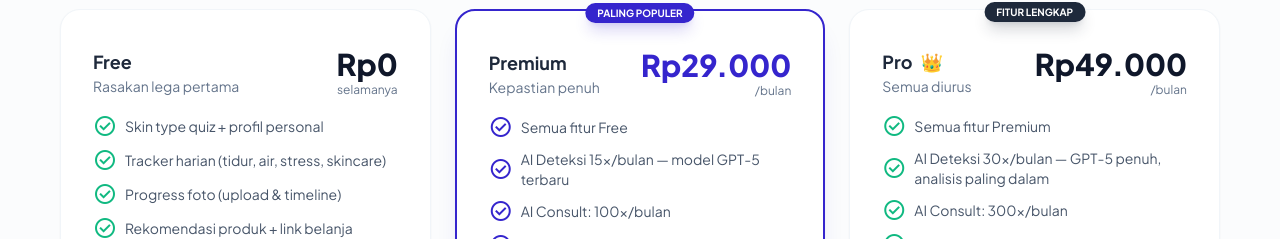
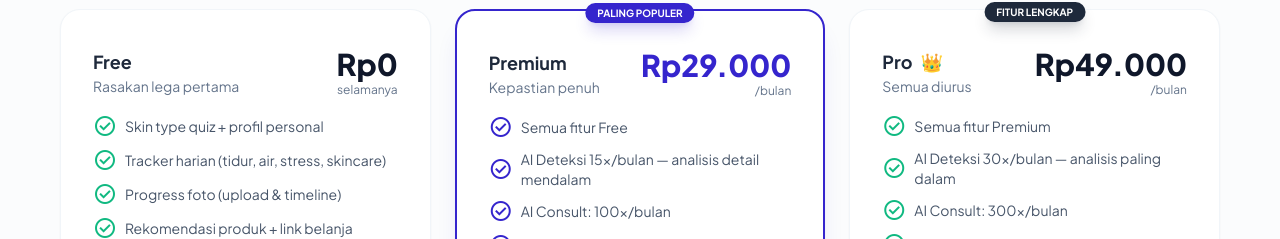
Before and after one commit to wisnuwrdh/narehat, a Next.js app: page / in a window 1280 px wide. Shown: the part 4074-4313 px from the top of the page. Built offline with nearby package versions, Linux system fonts and the light colour scheme; no server answers.

Commit message:
chore: hapus jargon nama model dari copy marketing (FAQ, pricing, subscription)

```diff
--- a/app/(app)/subscription/page.tsx
+++ b/app/(app)/subscription/page.tsx
@@ -33,7 +33,7 @@ const plans = [
     period: { monthly: "/bulan", yearly: "/tahun" },
     features: [
       "Semua fitur Free",
-      "AI Deteksi 15x/bulan — model GPT-5 terbaru",
+      "AI Deteksi 15x/bulan — analisis detail mendalam",
       "AI Consult: 100x/bulan",
       "Purging Checker: 10x/bulan",
       "Deep insight & grafik korelasi",
@@ -51,7 +51,7 @@ const plans = [
     period: { monthly: "/bulan", yearly: "/tahun" },
     features: [
       "Semua fitur Premium",
-      "AI Deteksi 30x/bulan — GPT-5 penuh, analisis paling dalam",
+      "AI Deteksi 30x/bulan — analisis paling dalam",
       "AI Consult: 300x/bulan",
       "Purging Checker: 30x/bulan",
       "Personalized routine builder",
--- a/app/privacy/page.tsx
+++ b/app/privacy/page.tsx
@@ -75,7 +75,7 @@ export default function PrivacyPage() {
                   <tbody>
                     <tr className="border-b border-slate-100">
                       <td className="py-2 pr-4">SumoPod (platform AI)</td>
-                      <td className="py-2 pr-4">Foto kulit & teks untuk analisis AI, dijalankan dengan model OpenAI (GPT-5, GPT-5-mini, GPT-5-nano) &amp; DeepSeek</td>
+                      <td className="py-2 pr-4">Foto kulit & teks untuk analisis AI, diproses dengan model AI pihak ketiga (OpenAI &amp; DeepSeek)</td>
                       <td className="py-2">Indonesia</td>
                     </tr>
                     <tr className="border-b border-slate-100">
--- a/components/landing/FAQSection.tsx
+++ b/components/landing/FAQSection.tsx
@@ -38,7 +38,7 @@ export default function FAQSection() {
           {[
             {
               q: "Apa bedanya Premium vs Pro?",
-              a: "Premium (Rp29rb/bln) buat kamu yang mau kepastian: AI Deteksi 15x/bulan dengan model GPT-5 terbaru, AI Consult 100x/bulan, dan Purging Checker 10x/bulan. Pro (Rp49rb/bln) buat kamu yang mau AI urus semuanya: AI Deteksi 30x/bulan dengan GPT-5 penuh, AI Consult 300x/bulan, Purging Checker 30x/bulan, analisis rutinitas skincare, dan laporan mingguan export PDF.",
+              a: "Premium (Rp29rb/bln) buat kamu yang mau kepastian: AI Deteksi 15x/bulan dengan analisis detail, AI Consult 100x/bulan, dan Purging Checker 10x/bulan. Pro (Rp49rb/bln) buat kamu yang mau AI urus semuanya: AI Deteksi 30x/bulan dengan analisis paling dalam, AI Consult 300x/bulan, Purging Checker 30x/bulan, analisis rutinitas skincare, dan laporan mingguan export PDF.",
             },
             {
               q: "Apakah purging checker bisa dipakai gratis?",
@@ -50,7 +50,7 @@ export default function FAQSection() {
             },
             {
               q: "Bedanya kualitas analisis tiap plan?",
-              a: "Free memakai model gpt-5-nano — cepat dan solid untuk deteksi dasar. Premium naik ke gpt-5-mini, analisis lebih detail. Pro memakai GPT-5 penuh untuk analisis paling mendalam, plus akses model AI baru lebih awal.",
+              a: "Free dapat analisis dasar yang cepat dan solid. Premium mendapat analisis lebih detail (per-jenis lesi, insight, tren), dan Pro mendapat analisis paling mendalam plus prioritas akses model AI baru.",
             },
             {
               q: "Apakah Narehat menggantikan dokter kulit?",
--- a/components/landing/PricingSection.tsx
+++ b/components/landing/PricingSection.tsx
@@ -31,7 +31,7 @@ const plans = [
     period: { monthly: "/bulan", yearly: "/tahun" },
     features: [
       "Semua fitur Free",
-      "AI Deteksi 15x/bulan — model GPT-5 terbaru",
+      "AI Deteksi 15x/bulan — analisis detail mendalam",
       "AI Consult: 100x/bulan",
       "Purging Checker: 10x/bulan",
       "Deep insight & grafik korelasi",
@@ -49,7 +49,7 @@ const plans = [
     period: { monthly: "/bulan", yearly: "/tahun" },
     features: [
       "Semua fitur Premium",
-      "AI Deteksi 30x/bulan — GPT-5 penuh, analisis paling dalam",
+      "AI Deteksi 30x/bulan — analisis paling dalam",
       "AI Consult: 300x/bulan",
       "Purging Checker: 30x/bulan",
       "Personalized routine builder",
```
